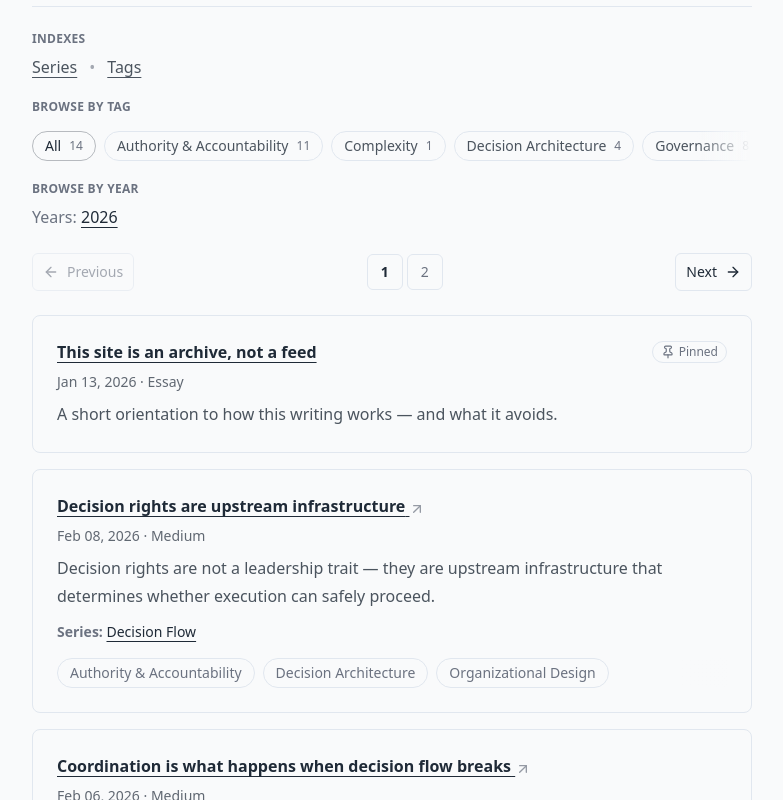
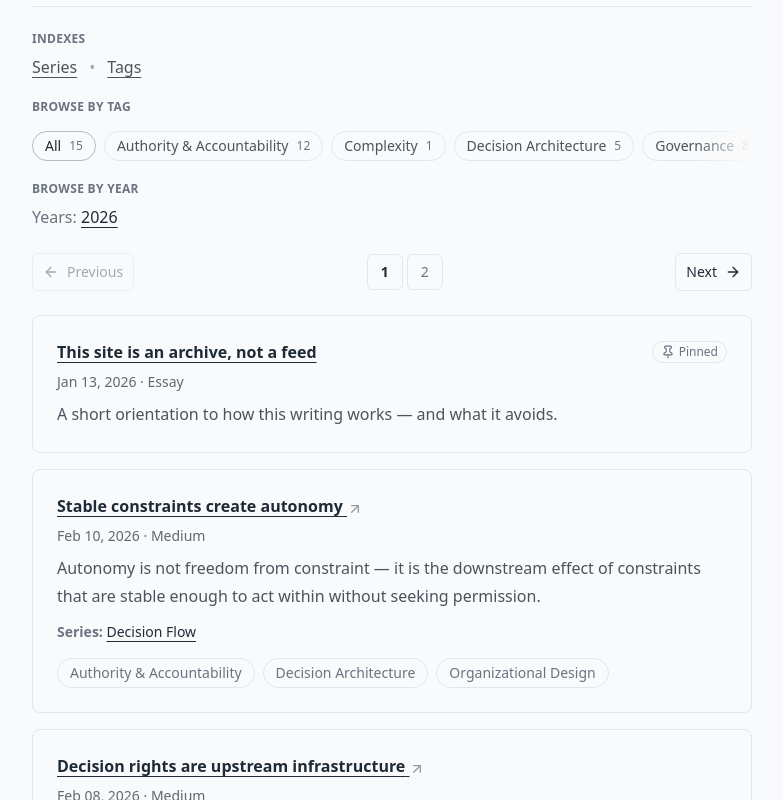
Before and after one commit to andrewjfrancis/andrewjfrancis-site, a Next.js app: page /writing in a window 1280 px wide. Shown: the part 380-1180 px from the top of the page, without its empty margins (248-1031 px from the left). Built offline with nearby package versions, Linux system fonts and the light colour scheme.

Commit message:
Publish “Stable constraints create autonomy”
Adds new writing entry and publishes it on-site.
Includes metadata, tags, publish date, and listing updates.
Links out to Medium version where applicable.

```diff
--- a/app/writing/_data/articles.ts
+++ b/app/writing/_data/articles.ts
@@ -23,6 +23,22 @@ export type Article = {
 export const PAGE_SIZE = 10;
 
 export const ARTICLES_REAL: Article[] = [
+  {
+    id: "2026-02-10-01",
+    title: "Stable constraints create autonomy",
+    date: "2026-02-10",
+    year: 2026,
+    excerpt:
+      "Autonomy is not freedom from constraint — it is the downstream effect of constraints that are stable enough to act within without seeking permission.",
+    source: "medium",
+    externalUrl:
+      "https://medium.com/@andrewjfrancis/stable-constraints-create-autonomy-af1307187918",
+    tags: [
+      "Authority & Accountability",
+      "Decision Architecture",
+      "Organizational Design",
+    ],
+  },
   {
     id: "2026-02-08-01",
     title: "Decision rights are upstream infrastructure",
--- a/app/writing/_data/series.ts
+++ b/app/writing/_data/series.ts
@@ -20,10 +20,19 @@ export type Series = {
 };
 
 export const SERIES: Series[] = [
+  // {
+  //   title: "Upcoming",
+  //   slug: "upcoming",
+  //   description: "Future series — not yet published, but already taking shape.",
+  //   status: "upcoming",
+  //   showPill: true,
+  //   essayIds: [],
+  // },
   {
-    title: "Upcoming",
-    slug: "upcoming",
-    description: "Future series — not yet published, but already taking shape.",
+    title: "What Systems Train",
+    slug: "what-systems-train",
+    description:
+      "How organizational structures shape behavior over time through constraints, incentives, and enforcement — independent of intent or culture.",
     status: "upcoming",
     showPill: true,
     essayIds: [],
@@ -34,7 +43,12 @@ export const SERIES: Series[] = [
     description:
       "How organizations create momentum when decision rights are clear, constraints are stable and coordination becomes the result of structure — not the substitute for it.",
     status: "in-progress",
-    essayIds: ["2026-02-01-01", "2026-02-06-01", "2026-02-08-01"],
+    essayIds: [
+      "2026-02-01-01",
+      "2026-02-06-01",
+      "2026-02-08-01",
+      "2026-02-10-01",
+    ],
   },
   {
     title: "Authority & Closure",
```
